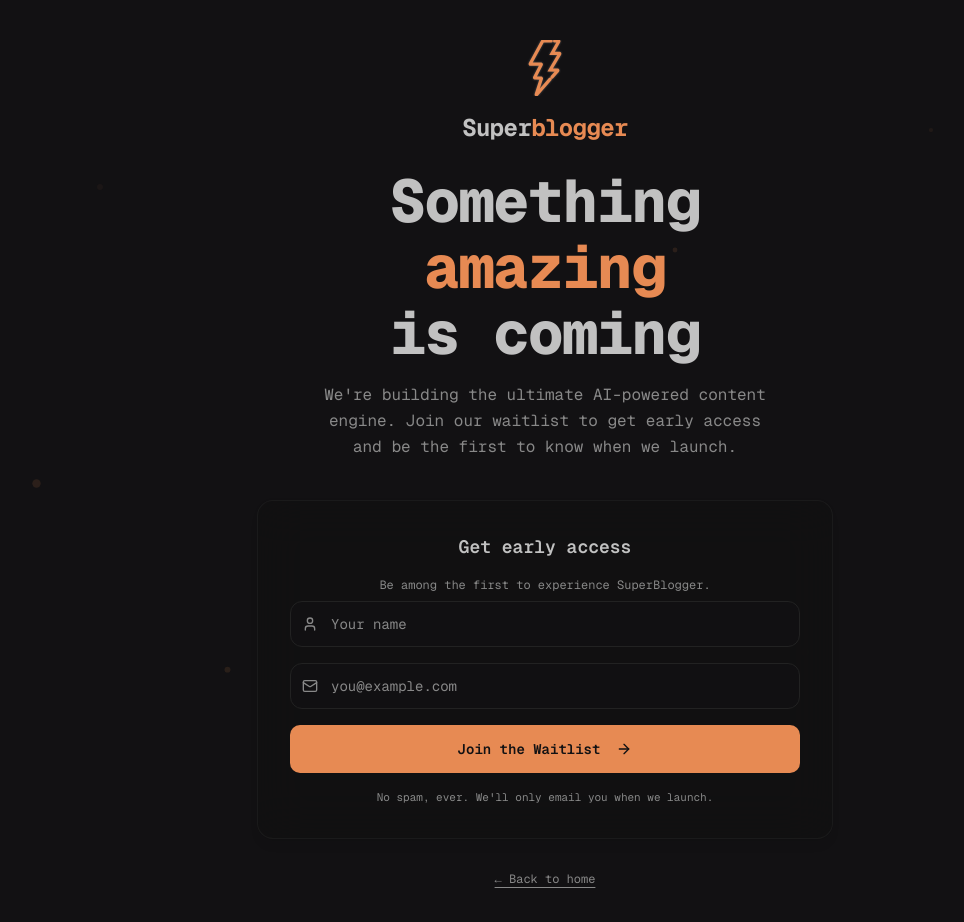
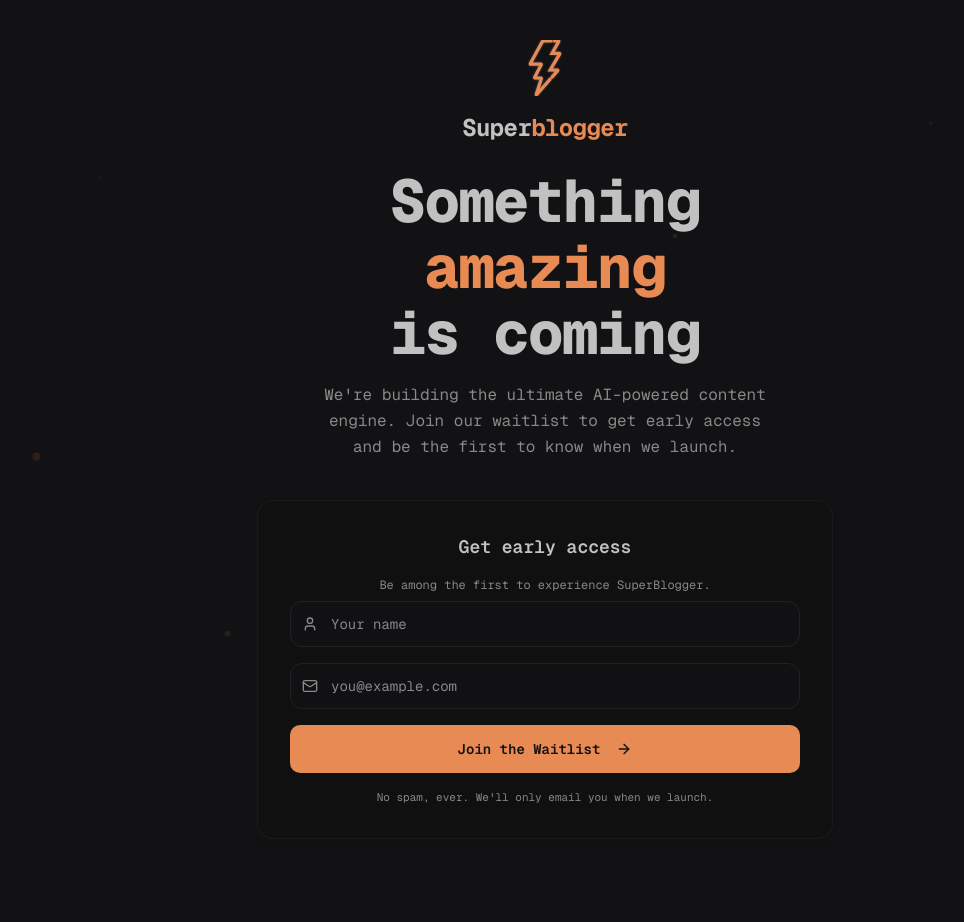
Before and after one commit to ayushsharma74/superblogger-wl, a Next.js app: page / in a window 1280 px wide. Shown: the top 922 px of the page, without its empty margins (95-1059 px from the left). After the commit the page ends 879 px from the top, so only its background shows below. Built offline with nearby package versions, Linux system fonts and the light colour scheme.

Commit message:
fix: footer removeds

```diff
--- a/app/page.tsx
+++ b/app/page.tsx
@@ -333,20 +333,7 @@ export default function WaitlistPage() {
           </div>
         </motion.div>
 
-        {/* Footer link */}
-        <motion.div
-          className="mt-8 text-xs text-muted-foreground"
-          initial={{ opacity: 0 }}
-          animate={{ opacity: 1 }}
-          transition={{ delay: 1.2 }}
-        >
-          <Link
-            href="/"
-            className="hover:text-foreground transition-colors underline underline-offset-4"
-          >
-            ← Back to home
-          </Link>
-        </motion.div>
+
       </motion.div>
     </div>
   );
```
